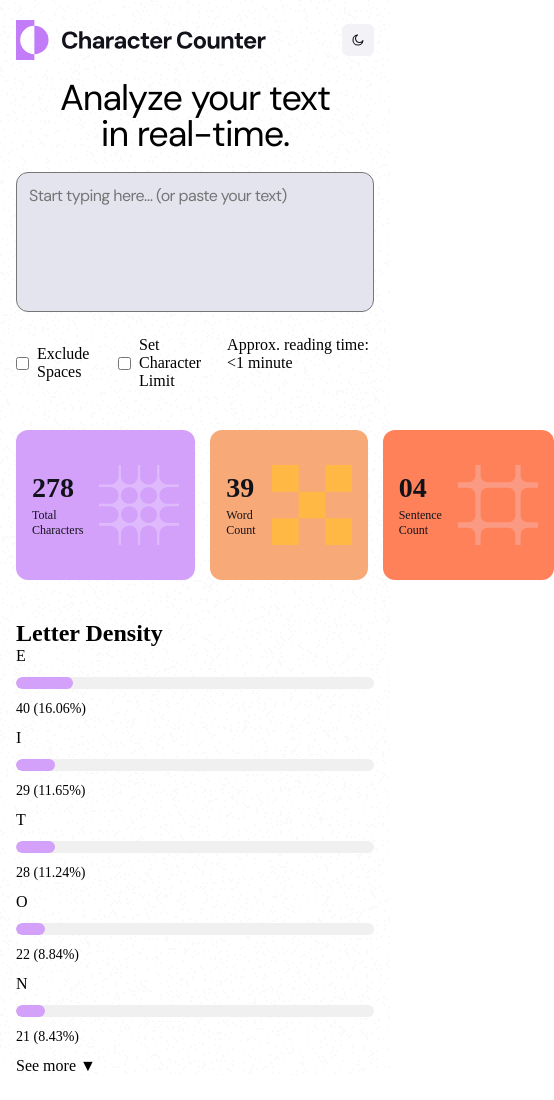
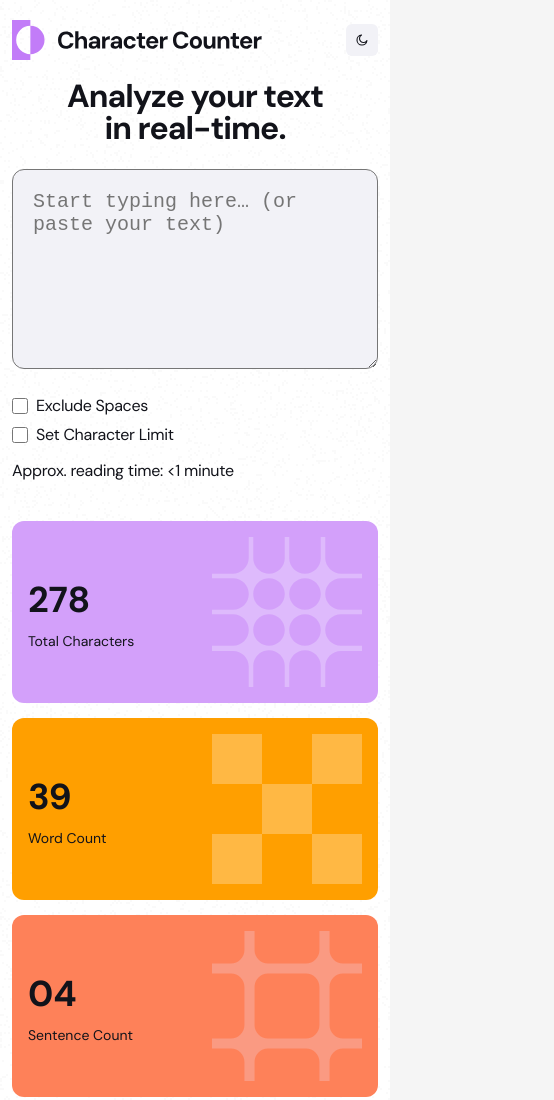
Before and after one commit to Esihackman/character-counter, a plain HTML site: page index.html in a window 390 px wide. Shown: the top 1100 px of the page, 554 px wide, since content can reach past the window. Before the commit the page ends 1075 px from the top, so only its background shows below. Drawn offline with Linux system fonts and the light colour scheme.

Commit message:
worked on the responsiveness

```diff
--- a/styles.css
+++ b/styles.css
@@ -32,19 +32,28 @@
   font-style: normal;
 }
 
+body {
+  font-family: "DM Sans", sans-serif;
+  background-color: #f5f5f5;
+  color: #12131A;
+  line-height: 1.5;
+}
+
 .container {
   background: url('./assets/images/bg-light-theme.png');
   width: 100%;
   max-width: 900px;
-  margin: auto;
+  margin: 0 auto;
   padding: 0 16px;
+  min-height: 100vh;
 }
 
 .header {
   display: flex;
   align-items: center;
   justify-content: space-between;
-  padding-block: 20px;
+  padding: 20px 0;
+  width: 100%;
 }
 
 .icon {
@@ -56,96 +65,76 @@
   border-radius: 6px;
   background-color: #F2F2F7;
   padding: 10px;
-}
 
-.theme {
-  width: 40px;
-  font-size: 18px;
-  background-color: #12131A;
-  display: flex;
-  align-items: center;
-  justify-content: center;
 }
 
 .heading {
   text-align: center;
+
   font-size: 64px;
   margin-bottom: 50px;
   line-height: 100%;
-  font-family: DM Sans, bold;
+
+  font-weight: bold;
   letter-spacing: -1px;
+  color: #12131A;
 }
 
 .text-area {
   width: 100%;
   height: 200px;
-  background-color: #E4E4EF;
+ background-color: #F2F2F7;
+ color: #2A2B37;
   border-radius: 12px;
-  padding: 20px;
+  padding:  20px;
   font-size: 20px;
-  line-height: 140%;
-  margin-bottom: 20px;
-  font-family: "DM Sans";
-  letter-spacing: -0.6px;
-  resize: none;
-}
+   margin-bottom: 20px;
+  }
+
+
 
 .options {
   display: flex;
   justify-content: space-between;
+  align-items: center;
   margin-bottom: 40px;
-
+  flex-wrap: wrap;
   gap: 10px;
+  font-size: 16px;
+  line-height: 130%;
+  letter-spacing: -0.3px;
+  color: #12131A;
 }
 
 .checkbox-group {
   display: flex;
   gap: 20px;
+  flex-wrap: wrap;
 }
 
 .checkbox-label {
   display: flex;
   align-items: center;
   gap: 8px;
+  font-size: 16px;
+}
 
+.checkbox-label input[type="checkbox"] {
+  width: 16px;
+  height: 16px;
+
+}
+
+.reading-time {
+  font-size: 16px;
+  white-space: nowrap;
 }
 
 .stats-container {
   display: flex;
   gap: 15px;
   margin-bottom: 40px;
-}
-
-.stat {
-  display: flex;
-  border-radius: 12px;
-  flex-direction: column;
-  gap: 16px;
-  width: 200px;
-}
-
-.stat.purple {
-  background-color: #D3A0FA;
-  padding: 16px;
-  border-radius: 12px;
-  width: 319px;
-  height: 150px;
-}
-
-.stat.orange {
-  background-color: #F8A978;
-  padding: 16px;
-  border-radius: 12px;
-  width: 319px;
-  height: 150px;
-}
-
-.stat.red {
-  background-color: #FE8159;
-  padding: 16px;
-  border-radius: 12px;
-  width: 319px;
-  height: 150px;
+  flex-wrap: wrap;
 }
 
 .stat {
@@ -153,15 +142,32 @@
   flex-direction: row;
   align-items: center;
   justify-content: space-between;
-  gap: 16px;
-  padding: 20px;
+  padding: 16px;
   border-radius: 12px;
   color: #12131A;
+  flex: 1 1 calc(33.333% - 15px);
+  min-width: 250px;
+}
+
+.stat.purple {
+  background-color: #D3A0FA;
+  height:  150px;
+}
+
+.stat.orange {
+  background-color: #FF9F00;
+  height: 150px;
+}
+
+.stat.red {
+  background-color: #FE8159;
+  height: 150px;
 }
 
 .stat-icon {
   width: 150px;
-  height: 150px;
+  height: auto;
+  max-height: 100%;
 }
 
 .stat-value {
@@ -174,24 +180,34 @@
   font-size: 14px;
 }
 
+.density {
+  margin-bottom: 40px;
+
+}
+
+.density h2 {
+  margin-bottom: 20px;
+  font-size:  24px;
+}
+
 .letter-row {
   display: flex;
   align-items: center;
   gap: 12px;
   margin-bottom: 12px;
-  flex-wrap: wrap;
+  flex-wrap: nowrap;
 }
 
 .letter-label {
   font-weight: bold;
-  font-size: 16px;
+  font-size:  16px;
   min-width: 20px;
 }
 
 .bar-container {
   flex: 1;
   height: 12px;
-  background-color: #f0f0f0;
+  background-color: #f2f2f7;
   border-radius: 6px;
   overflow: hidden;
   position: relative;
@@ -204,107 +220,73 @@
 
 }
 
-@media (min-width: 600px) and (max-width: 1024px) {
-  .heading {
-    font-size: 48px;
-    margin-bottom: 30px;
-    text-align: center;
+.letter-row span:last-child {
+  font-size:  14px;
+  white-space: nowrap;
+}
+
+.see-more {
+  text-align: left;
+  margin-top: 20px;
+  font-size: 20px;
+  line-height: 140%;
+  letter-spacing: -0.6px;
+  color: #12131A;
+
+}
+
+
+
+/* .char-limit-indicator {
+  text-align: right;
+  margin-top: 8px;
+  font-size:  14px;
+  color: #666;
+} */
+
+/* Responsive styles */
+@media (max-width: 768px) {
+  .stats-container {
+    flex-direction: column;
+    gap: 15px;
   }
 
-  .text-area {
+  .stat {
     width: 100%;
-    height: 160px;
-    font-size: 18px;
-    padding: 16px;
+    min-width: unset;
   }
 
   .options {
     flex-direction: column;
     align-items: flex-start;
-    gap: 10px;
-    margin-bottom: 30px;
-  }
-
-  .stats-container {
-    flex-direction: column;
-    gap: 20px;
-  }
-
-  .stat {
-    width: 100%;
-    height: auto;
-    flex-direction: row;
-    justify-content: space-between;
-    align-items: center;
-  }
-
-  .stat-icon {
-    width: 100px;
-    height: 100px;
+    gap: 15px;
   }
 
   .letter-row {
-    flex-direction: column;
-    align-items: flex-start;
-    width: 100%;
-  }
-
-  .bar-container {
-    width: 100%;
-  }
-
-  .bar {
-    width: 100% ;
-
-  }
-
-  .see-more {
-    text-align: center;
-    width: 100%;
-    margin-top: 20px;
+    justify-content: space-between;
   }
 }
 
 @media (max-width: 480px) {
-  .heading {
-    font-size: 36px;
-    margin-bottom: 20px;
+  .container {
+    padding: 0 12px;
   }
 
-  .text-area {
-    font-size: 16px;
-    height: 140px;
-    padding: 12px;
+  .heading {
+    font-size: 32px;
+    margin-bottom: 25px;
   }
 
-  .stat-value {
-    font-size: 28px;
+  .checkbox-group {
+    flex-direction: column;
+    gap: 8px;
   }
 
-  .stat-label {
+  .letter-row span:last-child {
     font-size: 12px;
   }
 
-  .letter-row span:last-child {
-    font-size: 14px;
-  }
-
-  .stat-icon {
-    width: 80px;
-    height: 80px;
-  }
-
-  .bar {
-    width: 100%;
-    height: 12px;
-  }
-
   .letter-row {
-    flex-direction: column;
-    align-items: flex-start;
-  }
-
-  .bar-container {
-    width: 100%;
+    margin-bottom: 10px;
   }
 }
```
Also changed, not shown: index.html (+1 -0 lines).
